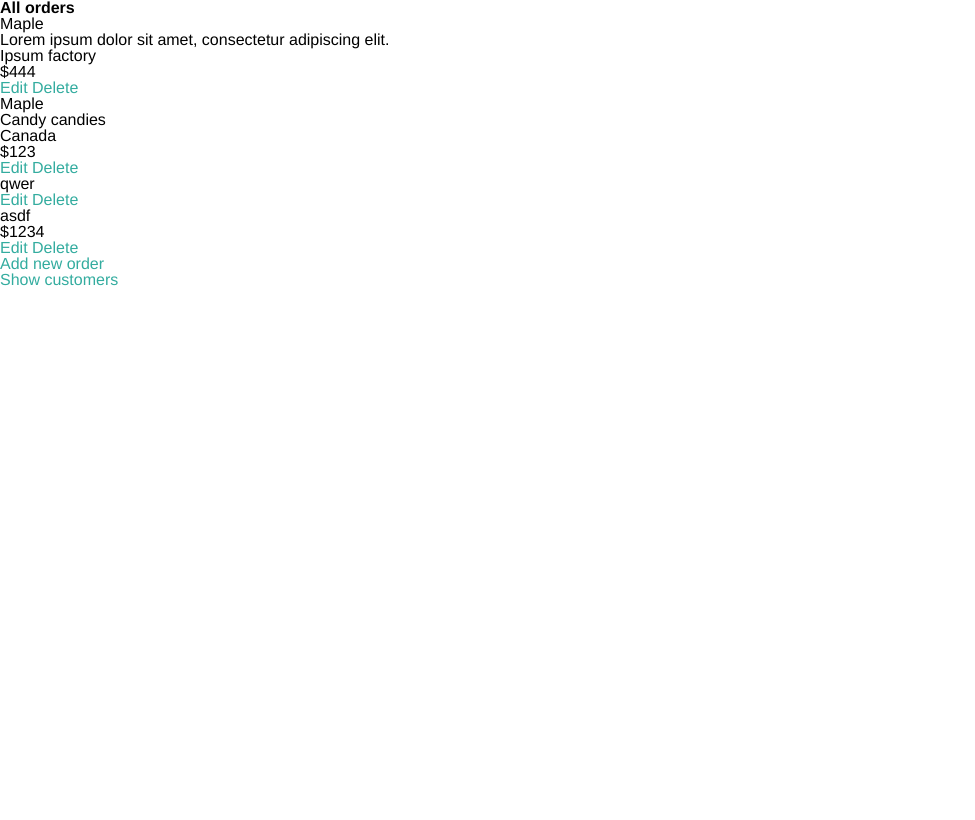
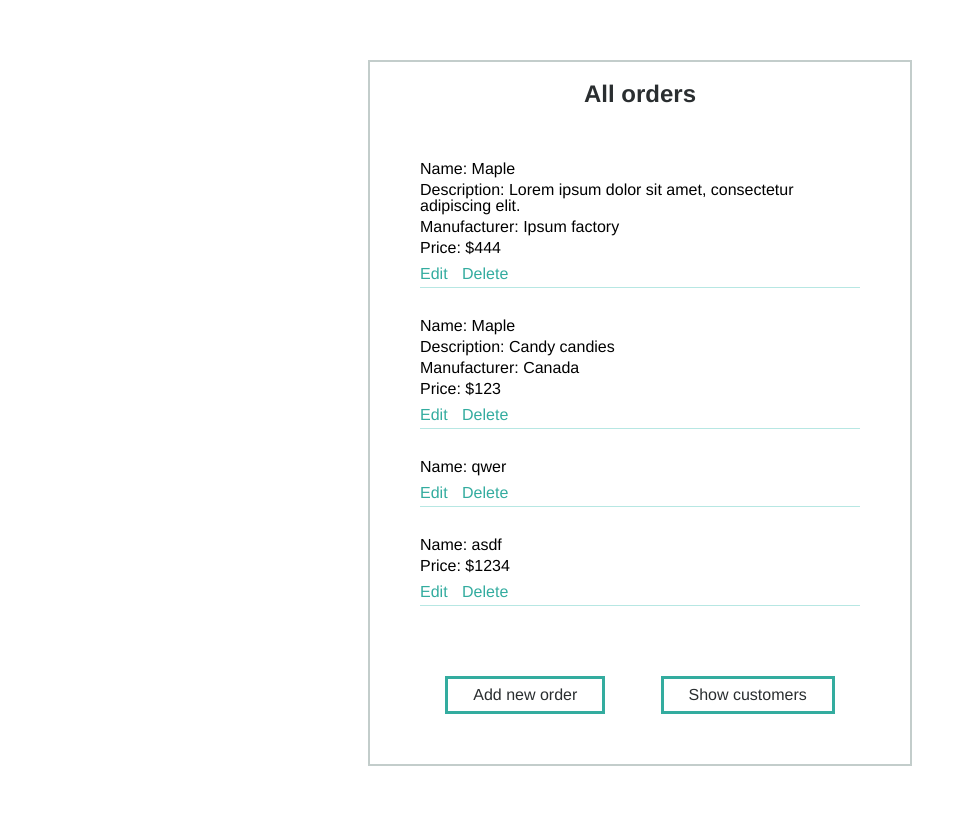
Before and after one commit to egor-sorokin/customers-and-orders, a Flask app: page /customers/2/orders in a window 1280 px wide. Shown: the whole page, without its empty margins (0-975 px from the left). Before the commit the page ends 286 px from the top, so only its background shows below. Run offline with Flask 2, Linux system fonts and the light colour scheme; data comes from the database, SQL or seed files in the repository.

Commit message:
Add styles for list of orders

```diff
--- a/vagrant/customers-orders/static/styles.css
+++ b/vagrant/customers-orders/static/styles.css
@@ -43,13 +43,13 @@ button {
 }
 
 body {
-    position: relative;
     font-size: 100%;
 }
 
 .wrapper {
-    overflow: hidden;
     height: 100%;
+
+    padding: 10px 0;
 }
 
 .link {
@@ -68,17 +68,14 @@ body {
 }
 
 .container {
-    position: absolute;
-    top: 50%;
-    left: 50%;
+    overflow: hidden;
 
     width: 500px;
 
+    margin: 50px auto;
     padding: 20px 20px;
 
     border: 2px solid rgba(136, 156, 152, 0.5);
-
-    transform: translateX(-250px) translateY(-50%);
 }
 
 .title {
@@ -129,9 +126,12 @@ body {
 }
 
 .button__container {
+    display: flex;
+    justify-content: space-evenly;
+    flex-direction: row;
+    flex-wrap: wrap;
+
     margin-bottom: 30px;
-
-    text-align: center;
 }
 
 .list {
@@ -155,3 +155,7 @@ body {
 .list__item-link:nth-child(n+2) {
     margin-left: 10px;
 }
+
+.list__item p {
+    margin-top: 5px;
+}
--- a/vagrant/customers-orders/templates/orders/index.html
+++ b/vagrant/customers-orders/templates/orders/index.html
@@ -1,25 +1,37 @@
 {% extends 'base.html' %}
 
 {% block content %}
-<h1>All orders</h1>
+    <div class="container">
+        <h1 class="title">All orders</h1>
 
-<ul>
-    {% for i in orders %}
-    <li>
-        <p>{{ i.name}}</p>
-        <p>{{ i.description}}</p>
-        <p>{{ i.manufacturer}}</p>
-        <p>{{ i.price}}</p>
-        <a href="{{ url_for('edit_order', customer_id=customer_id, order_id=i.id) }}" class="link">Edit</a>
-        <a href="{{ url_for('delete_order', customer_id=customer_id, order_id=i.id) }}" class="link">Delete</a>
-    </li>
-    {% endfor %}
-</ul>
-<div>
-    <a href="{{ url_for('create_new_order', customer_id=customer_id) }}" class="link">Add new order</a>
-</div>
-<div>
-    <a href="{{ url_for('show_customers') }}" class="link">Show customers</a>
-</div>
+        <ul class="list">
+            {% for i in orders %}
+                <li class="list__item">
+                {% if (i.name) %}
+                    <p>Name: {{ i.name }}</p>
+                {% endif %}
+                {% if (i.description) %}
+                    <p>Description: {{ i.description }}</p>
+                {% endif %}
+                {% if (i.manufacturer) %}
+                    <p>Manufacturer: {{ i.manufacturer }}</p>
+                {% endif %}
+                {% if (i.price) %}
+                    <p>Price: {{ i.price }}</p>
+                {% endif %}
+                    <div class="list__item-link-container">
+                        <a href="{{ url_for('edit_order', customer_id=customer_id, order_id=i.id) }}"
+                           class="list__item-link link">Edit</a>
+                        <a href="{{ url_for('delete_order', customer_id=customer_id, order_id=i.id) }}"
+                           class="list__item-link link">Delete</a>
+                    </div>
+                </li>
+            {% endfor %}
+        </ul>
 
+        <div class="button__container">
+            <a href="{{ url_for('create_new_order', customer_id=customer_id) }}" class="button">Add new order</a>
+            <a href="{{ url_for('show_customers') }}" class="button">Show customers</a>
+        </div>
+    </div>
 {% endblock %}}
```
